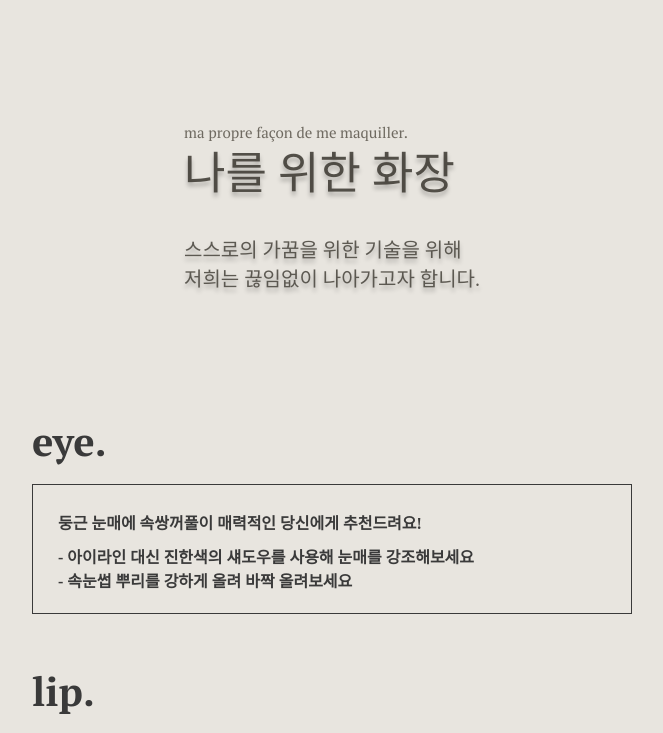
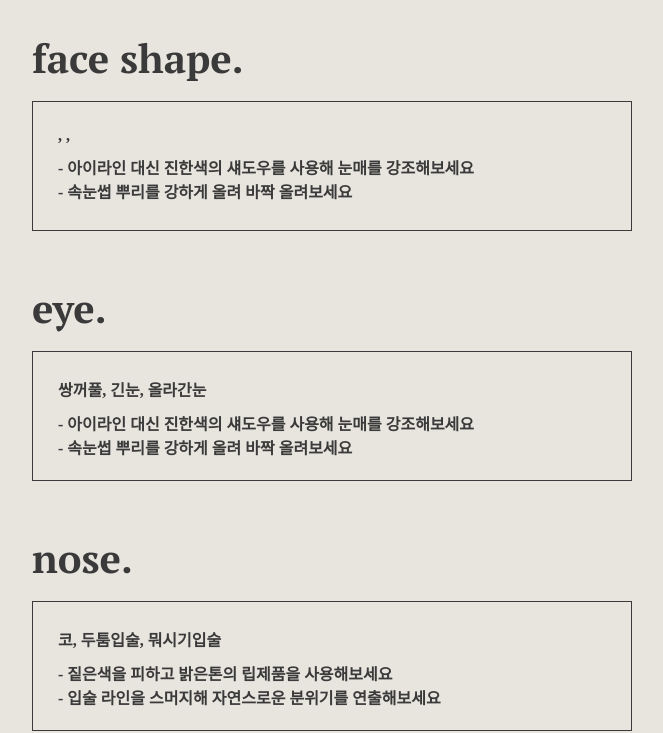
Before and after one commit to yongjun-shin/Face_Manager, a React (Create React App) app in the folder frontend/: page /makeup in a window 1280 px wide. Shown: the part 670-1403 px from the top of the page, without its empty margins (308-971 px from the left). Built offline with nearby package versions, Linux system fonts and the light colour scheme; no server answers.

Commit message:
docs: modify docs

```diff
--- a/frontend/src/components/makeupcard.js
+++ b/frontend/src/components/makeupcard.js
@@ -4,7 +4,7 @@ import styled from "styled-components";
 const TitleText = styled.div`
   color:#3A3A3A;
   font-weight: bold;
-  width:137px;
+  width:250px;
   height:70px;
   font-family:PT Serif;
   font-size:40px;
@@ -34,12 +34,12 @@ const MethodBoxText2 = styled.div`
 const MethodBoxText3 = styled.div`
 `;
 
-const MakeUpCard = ({title, text, text2, text3}) => {
+const MakeUpCard = ({title, text,text0, text1, text2, text3}) => {
   return (
     <div>
     <TitleText>{title}</TitleText>
     <MethodBox>
-      <MethodBoxText>{text}</MethodBoxText>
+      <MethodBoxText>{text}, {text0}, {text1}</MethodBoxText>
       <MethodBoxText2>{text2}</MethodBoxText2>
       <MethodBoxText3>{text3}</MethodBoxText3>
     </MethodBox>
--- a/frontend/src/pages/FaceDetect/facedetect.js
+++ b/frontend/src/pages/FaceDetect/facedetect.js
@@ -118,6 +118,7 @@ function Body() {
                 })
                 .then(function (response) {
                     console.log('ai part well done');
+                    window.location = "http://localhost:3000/makeup/";
                 })
                 .catch(function (error) {
                     console.log(error);
@@ -126,6 +127,7 @@ function Body() {
         .catch(function (error) {
             console.log(error);
         });
+
     }
 
     function getpk(){
@@ -148,7 +150,7 @@ function Body() {
                 </div>
 
                 <p class="text1">당신은 쌍커풀을 가지고 있나요?</p>
-                <NewRadio id="ox" name="O_or_X" accentColor="#C0BDB6"
+                <NewRadio id="ox" name="O_or_X" accentColor="#000000"
                     value1="yes" text_top1="O" text_center1="있음" text_bottom1="Yes"
                     description1="쌍커풀을 가지고 있습니다." bg_color1="#D3CFC8"
                     value2="no" text_top2="X" text_center2="없음" text_bottom2="No"
--- a/frontend/src/pages/MakeupMethod/makeupmethod.js
+++ b/frontend/src/pages/MakeupMethod/makeupmethod.js
@@ -1,11 +1,12 @@
-import React,{ useEffect, useState, useRef} from 'react';
+import React, { useEffect, useState, useRef, useCallback } from 'react';
 import './makeupmethod.css'
-import styled, { keyframes }  from 'styled-components';
+import styled, { keyframes } from 'styled-components';
 import MakeUpCard from '../../components/makeupcard.js';
 import { Btn_black } from "../../components/button.js";
 import html2canvas from 'html2canvas';
 import jsPDF from 'jspdf';
-import Axios from 'axios';
+import axios from 'axios';
+
 function Makeup() {
 
   const fadeInAnimation = keyframes`
@@ -33,17 +34,60 @@ const MainTextContainer = styled.div`
   animation: ${fadeInAnimation} 1s ease-in forwards;
 `;
 
-  const Animation = () => {
   const [isVisible, setIsVisible] = useState(false);
+  const [imgSrc, setImgSrc] = useState('');
+  const [d, setData] = useState(null);
+  const [eye_lid, setEyelid] = useState(null);
+  const [eye_len, setEyelen] = useState(null);
+  const [eye_angle, setEyeangle] = useState(null);
+  const [lip_len, setLiplen] = useState(null);
+  const [lip_thick, setLipthick] = useState(null);
+  const [nostril, setNostril] = useState(null);
+  const [nose_len, setNoselen] = useState(null);
+  const [face_shape, setFaceshape] = useState(null);
+
+  const pk = localStorage.getItem('pk')
 
   useEffect(() => {
-      setTimeout(() => {
-          setIsVisible(true);
-        }, 1000);
+
+    getDataByUserId()
   }, []);
 
+  const getDataByUserId = () => {
+    axios.put("http://localhost:8000/ai/getdata/", {
+      user_id: pk
+    }).then((response) => {
+      console.log(response)
+      const data = response.data;
+      const eye_lid = data['eye_lid']
+      console.log(eye_lid)
+
+      console.log(document.getElementById("eye").getAttribute("value"));
+      //document.getElementById("eye").setAttribute("text", eye_lid['eyelid']);
+      // setData(response.data);
+      // console.log("d", d);
+      // console.log("d", d['eye_lid']);
+      // setEyelid(d['eye_lid']);
+      // setEyelen(d['eye_len']);
+      // setEyeangle(d['eye_angle']);
+      // setLiplen(d['lip_len']);
+      // setLipthick(d['lip_thick']);
+      // setNostril(d['nose_len']);
+      // setNoselen(d['nostril']);
+      // setFaceshape(d['face_shape']);
+
+      // console.log("eye_lid:", eye_lid)
+      // console.log("face shape:", face_shape)
+      // console.log("face shape:", face_shape)
+    })
+      .catch((error) => {
+        console.log(error)
+      });
+
+  }
+
   const pdfRef = useRef();
-  const downloadPDF = () => {
+  const downloadPDF = useCallback(() => {
     const input = pdfRef.current;
     const { offsetHeight, scrollHeight } = input;
     html2canvas(input).then((canvas) => {
@@ -59,8 +103,7 @@ const MainTextContainer = styled.div`
       pdf.addImage(imgData, 'PNG', imgX, imgY, imgWidth * ratio, imgHeight * ratio);
       pdf.save('makeupmethod.pdf');
     });
-  };
-
+  }, [pdfRef]);
   return (
 
 
@@ -75,7 +118,7 @@ const MainTextContainer = styled.div`
           <span class="makeup-method-01_sub2">Makeup Method</span>
         </div>
         <MainTextContainer style={{ opacity: isVisible ? 1 : 0 }}>
-      <img className='userimage' src='img/image 16.png' />
+          <img className='userimage' src={imgSrc} />
         </MainTextContainer>
         <div className='makeup-forme'>
           <span className="makeup-forme-01">
@@ -101,23 +144,39 @@ const MainTextContainer = styled.div`
         <div className='makeup-img-user'>
         </div>
       </div>
-    <MakeUpCard
-    title="eye."
-    text="둥근 눈매에 속쌍꺼풀이 매력적인 당신에게 추천드려요!"
+      <MakeUpCard id = "face"
+        title="face shape."
+        text=""
         text2="- 아이라인 대신 진한색의 섀도우를 사용해 눈매를 강조해보세요"
         text3="- 속눈썹 뿌리를 강하게 올려 바짝 올려보세요"
       />
-    <MakeUpCard
-    title="lip."
-    text="도톰한 보통크기의 입술이 매력적인 당신에게 추천드려요!"
+      <MakeUpCard id = "eye" value = "1"
+        title="eye."
+        text="쌍꺼풀"
+        text0="긴눈"
+        text1="올라간눈"
+        text2="- 아이라인 대신 진한색의 섀도우를 사용해 눈매를 강조해보세요"
+        text3="- 속눈썹 뿌리를 강하게 올려 바짝 올려보세요"
+      />
+      <MakeUpCard id = "nose"
+        title="nose."
+        text="코"
+        text0="두툼입술"
+        text1="뭐시기입술"
         text2="- 짙은색을 피하고 밝은톤의 립제품을 사용해보세요"
         text3="- 입술 라인을 스머지해 자연스로운 분위기를 연출해보세요"
       />
-    <Btn_black text={"PDF로 저장하기"} onClick={downloadPDF} style={{backgroundColor: "#3A3A3A", width: "180px", fontSize: "20px", fontFamily: "Noto Serif KR", borderRadius: "4.185303688049316px"}}/>
+      <MakeUpCard id="lip"
+        title="lip."
+        text="입술"
+        text0="두툼입술"
+        text1="뭐시기입술"
+        text2="- 짙은색을 피하고 밝은톤의 립제품을 사용해보세요"
+        text3="- 입술 라인을 스머지해 자연스로운 분위기를 연출해보세요"
+      />
+      <Btn_black text={"PDF로 저장하기"} onClick={downloadPDF} style={{ backgroundColor: "#3A3A3A", width: "180px", fontSize: "20px", fontFamily: "Noto Serif KR", borderRadius: "4.185303688049316px" }} />
     </div>
   );
 };
-  return <Animation />;
-};
 
-export default Makeup;
+export default React.memo(Makeup);
```
Also changed, not shown: 2 other files (tests, documents, lock files or other folders). Lines whose indentation alone changed are shown as unchanged.
